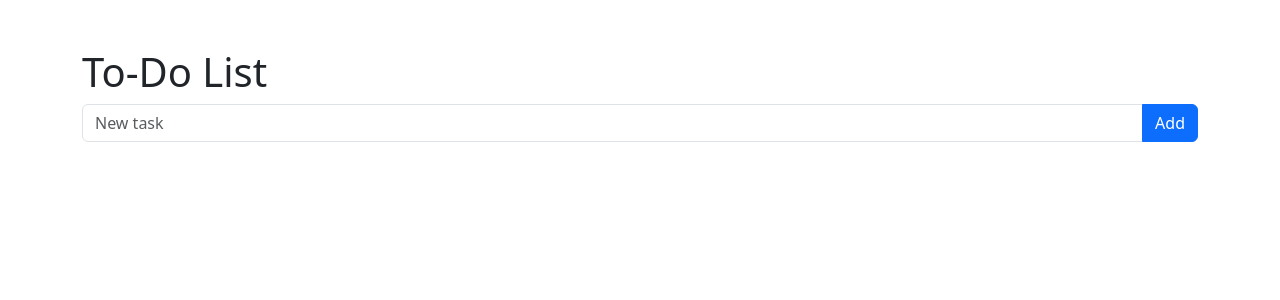
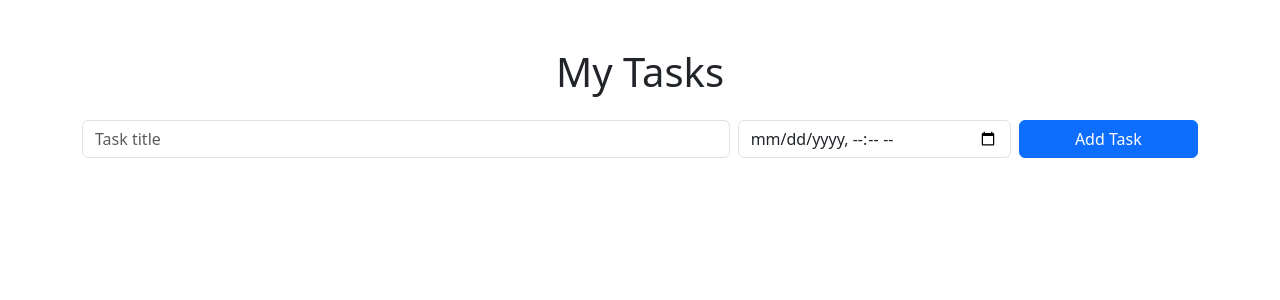
Before and after one commit to jiediking/Flask-ToDo-List, a Flask app: page / in a window 1280 px wide. Shown: the top 300 px of the page. Run offline with Flask 3, Linux system fonts and the light colour scheme.

Commit message:
Add due time and status toggling

```diff
--- a/app.py
+++ b/app.py
@@ -1,3 +1,5 @@
+from datetime import datetime, timedelta
+
 from flask import Flask, render_template, request, redirect, url_for
 from flask_sqlalchemy import SQLAlchemy
 
@@ -10,6 +12,7 @@ db = SQLAlchemy(app)
 class Task(db.Model):
     id = db.Column(db.Integer, primary_key=True)
     title = db.Column(db.String(200), nullable=False)
+    due_time = db.Column(db.DateTime, nullable=False)
     completed = db.Column(db.Boolean, default=False)
 
 with app.app_context():
@@ -17,13 +20,19 @@ with app.app_context():
 
 @app.route('/')
 def index():
-    tasks = Task.query.all()
+    tasks = Task.query.order_by(Task.due_time).all()
+    now = datetime.now()
+    for task in tasks:
+        diff = task.due_time - now
+        task.allow_toggle = 0 <= diff.total_seconds() <= 3600
     return render_template('index.html', tasks=tasks)
 
 @app.route('/add', methods=['POST'])
 def add():
     title = request.form['title']
-    task = Task(title=title)
+    due_time_str = request.form['due_time']
+    due_time = datetime.strptime(due_time_str, '%Y-%m-%dT%H:%M')
+    task = Task(title=title, due_time=due_time)
     db.session.add(task)
     db.session.commit()
     return redirect(url_for('index'))
@@ -36,6 +45,16 @@ def update(task_id):
     db.session.commit()
     return redirect(url_for('index'))
 
+@app.route('/toggle/<int:task_id>', methods=['POST'])
+def toggle(task_id):
+    task = Task.query.get_or_404(task_id)
+    now = datetime.now()
+    diff = task.due_time - now
+    if 0 <= diff.total_seconds() <= 3600:
+        task.completed = not task.completed
+        db.session.commit()
+    return redirect(url_for('index'))
+
 @app.route('/delete/<int:task_id>', methods=['POST'])
 def delete(task_id):
     task = Task.query.get_or_404(task_id)
--- a/templates/index.html
+++ b/templates/index.html
@@ -1,27 +1,29 @@
 {% extends 'base.html' %}
 {% block content %}
-<h1>To-Do List</h1>
-<form action="{{ url_for('add') }}" method="post" class="mb-3">
-  <div class="input-group">
-    <input type="text" name="title" class="form-control" placeholder="New task" required>
-    <button class="btn btn-primary" type="submit">Add</button>
+<h1 class="mb-4 text-center">My Tasks</h1>
+<form action="{{ url_for('add') }}" method="post" class="row g-2 mb-4">
+  <div class="col-md-7">
+    <input type="text" name="title" class="form-control" placeholder="Task title" required>
+  </div>
+  <div class="col-md-3">
+    <input type="datetime-local" name="due_time" class="form-control" required>
+  </div>
+  <div class="col-md-2 d-grid">
+    <button class="btn btn-primary" type="submit">Add Task</button>
   </div>
 </form>
 <ul class="list-group">
   {% for task in tasks %}
-  <li class="list-group-item">
-    <div class="d-flex align-items-center">
-      <form action="{{ url_for('update', task_id=task.id) }}" method="post" class="d-flex flex-grow-1 me-2">
-        <div class="form-check me-2">
-          <input class="form-check-input" type="checkbox" name="completed" {% if task.completed %}checked{% endif %}>
-        </div>
-        <input type="text" name="title" value="{{ task.title }}" class="form-control me-2">
-        <button class="btn btn-success btn-sm">Save</button>
-      </form>
-      <form action="{{ url_for('delete', task_id=task.id) }}" method="post">
-        <button class="btn btn-danger btn-sm">Delete</button>
-      </form>
-    </div>
+  <li class="list-group-item d-flex align-items-center">
+    <span class="me-2">{{ '✅' if task.completed else '❎' }}</span>
+    <span class="me-2">{{ loop.index }}.</span>
+    <span class="flex-grow-1">{{ task.title }} - {{ task.due_time.strftime('%Y-%m-%d %H:%M') }}</span>
+    <form action="{{ url_for('toggle', task_id=task.id) }}" method="post" class="me-2">
+      <button class="btn btn-sm btn-outline-success" type="submit" {% if not task.allow_toggle %}disabled{% endif %}>Toggle</button>
+    </form>
+    <form action="{{ url_for('delete', task_id=task.id) }}" method="post">
+      <button class="btn btn-sm btn-outline-danger">Delete</button>
+    </form>
   </li>
   {% endfor %}
 </ul>
```
Also changed, not shown: README.md.
